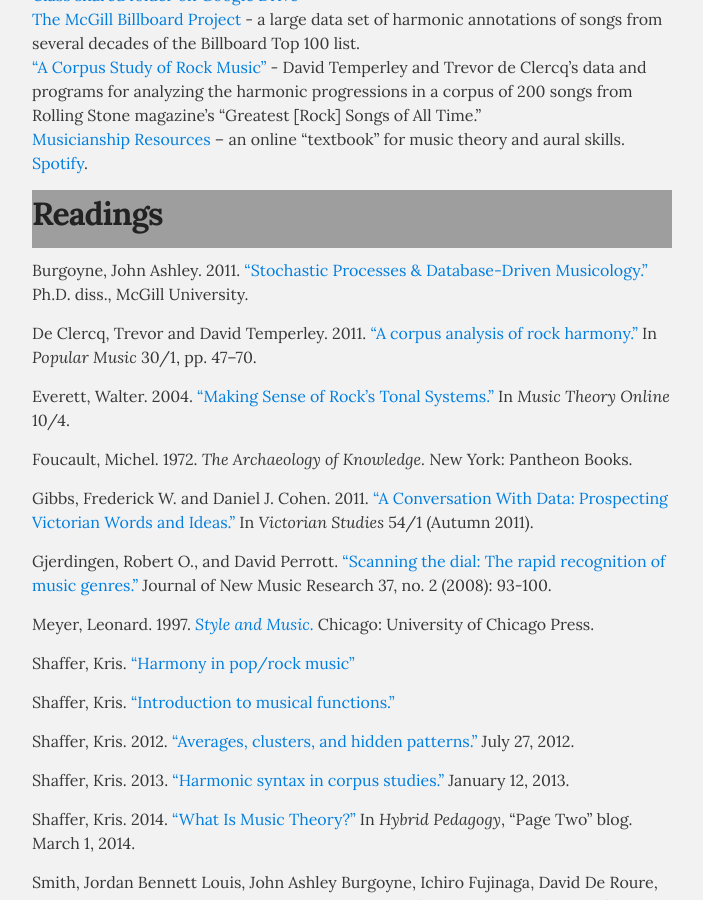
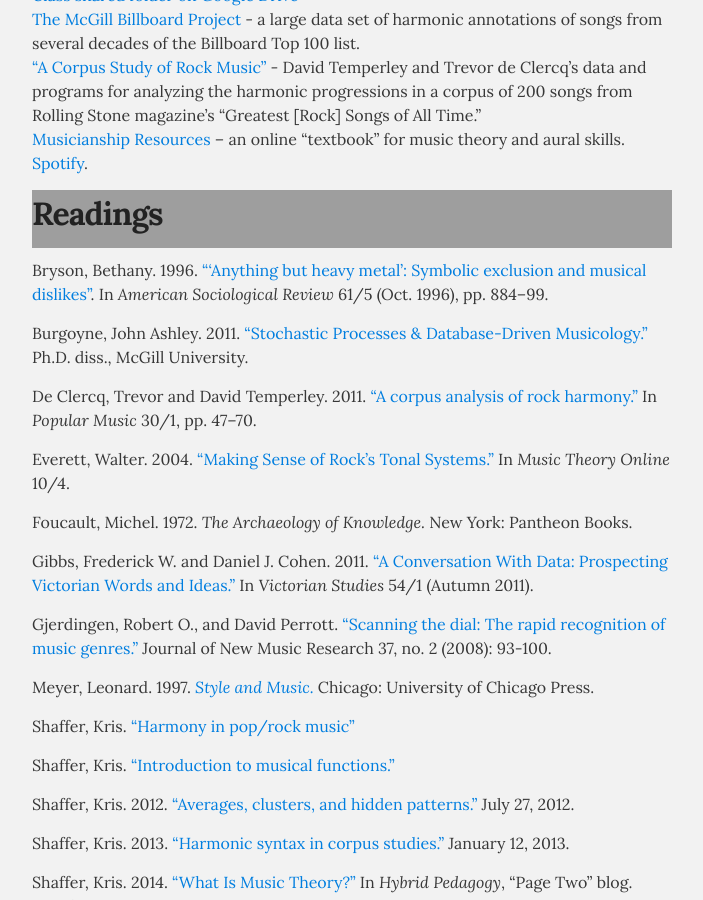
Before and after one commit to kshaffer/corpusmusic, a Jekyll site: the page built from readings.md, in a window 1280 px wide and 900 px high, scrolled down 589 px. Shown: the whole window, without its empty margins (288-991 px from the left). Built offline with Jekyll 4.4.1, drawn with Linux system fonts in a browser that asks for light colours; Markdown is read by kramdown in place of the engine named in the settings.

Commit message:
added Bryson

```diff
--- a/readings.md
+++ b/readings.md
@@ -23,6 +23,8 @@ Ted Underwood: [@Ted_Underwood](http://twitter.com/ted_underwood)
 
 
 ## Readings ##
+
+Bryson, Bethany. 1996. ["'Anything but heavy metal': Symbolic exclusion and musical dislikes"](http://www.jstor.org/stable/2096459). In *American Sociological Review* 61/5 (Oct. 1996), pp. 884–99.
 
 Burgoyne, John Ashley. 2011. ["Stochastic Processes & Database-Driven Musicology."](http://oatd.org/oatd/record?record=oai%5C:digitool.library.mcgill.ca%5C:107704) Ph.D. diss., McGill University.
 
```
